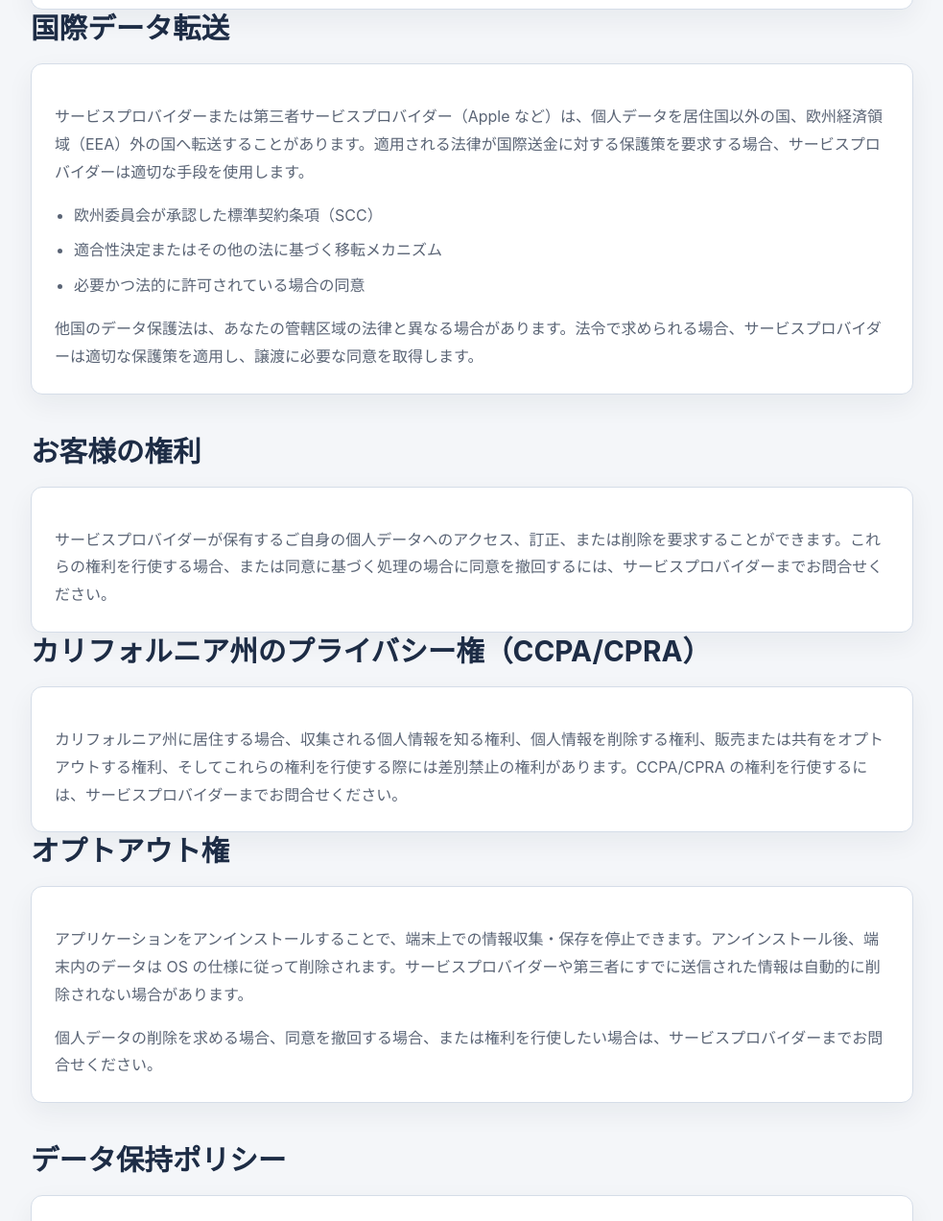
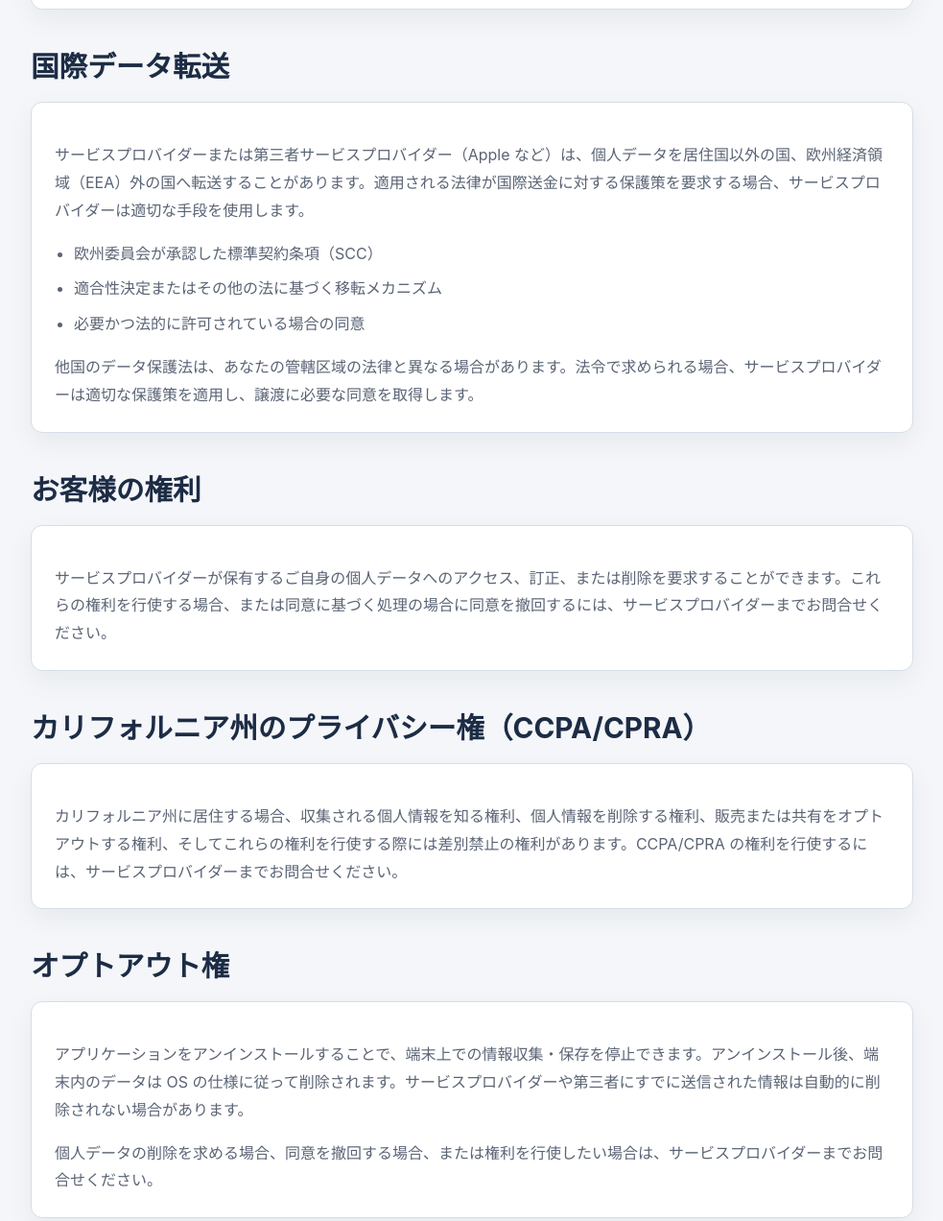
Before and after one commit to macchanmaccha/meditationjourney-privacy, a plain HTML site: page index.html in a window 1280 px wide. Shown: the part 2219-3491 px from the top of the page at 96% size, without its empty margins (148-1131 px from the left). Drawn offline with Linux system fonts and the light colour scheme.

Commit message:
Add sections for data transport and opt-out rights

```diff
--- a/index.html
+++ b/index.html
@@ -362,7 +362,9 @@
           <li>信頼できるサービスプロバイダーが代理として業務を行い、本プライバシーポリシーに記載された規則を遵守することに同意した場合</li>
         </ul>
       </div>
+       </section>
 
+    <section id="data-transport">
       <h2>国際データ転送</h2>
       <div class="panel">
         <p>サービスプロバイダーまたは第三者サービスプロバイダー（Apple など）は、個人データを居住国以外の国、欧州経済領域（EEA）外の国へ転送することがあります。適用される法律が国際送金に対する保護策を要求する場合、サービスプロバイダーは適切な手段を使用します。</p>
@@ -380,12 +382,16 @@
       <div class="panel">
         <p>サービスプロバイダーが保有するご自身の個人データへのアクセス、訂正、または削除を要求することができます。これらの権利を行使する場合、または同意に基づく処理の場合に同意を撤回するには、サービスプロバイダーまでお問合せください。</p>
       </div>
+    </section>
 
+    <section id="california-privacy">
       <h2>カリフォルニア州のプライバシー権（CCPA/CPRA）</h2>
       <div class="panel">
         <p>カリフォルニア州に居住する場合、収集される個人情報を知る権利、個人情報を削除する権利、販売または共有をオプトアウトする権利、そしてこれらの権利を行使する際には差別禁止の権利があります。CCPA/CPRA の権利を行使するには、サービスプロバイダーまでお問合せください。</p>
       </div>
+</section>
 
+    <section id="optout">
       <h2>オプトアウト権</h2>
       <div class="panel">
         <p>アプリケーションをアンインストールすることで、端末上での情報収集・保存を停止できます。アンインストール後、端末内のデータは OS の仕様に従って削除されます。サービスプロバイダーや第三者にすでに送信された情報は自動的に削除されない場合があります。</p>
@@ -423,6 +429,7 @@
       </div>
     </section>
 
+    <section id="data-breach">
       <h2>データ侵害通知</h2>
       <div class="panel">
         <p>影響のある個人データ侵害が発生した場合、サービスプロバイダーは適用される法的要件に従い、必要に応じて侵害の性質および対策に関する情報を提供します。</p>
```
